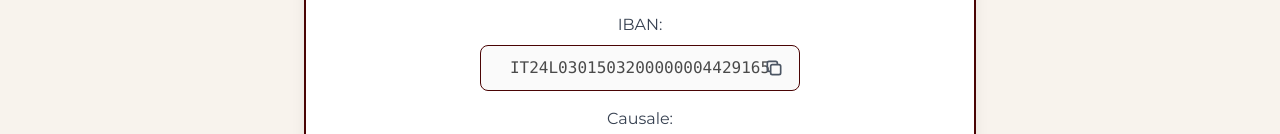
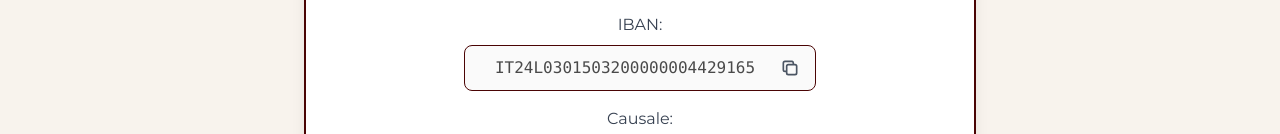
Before and after one commit to Giulia-e-Daniele/wedding, a plain HTML site: page index.html in a window 1280 px wide. Shown: the part 8161-8295 px from the top of the page. Drawn offline with nearby package versions, Linux system fonts and the light colour scheme; a web font is replaced by a local one.

Commit message:
fix regalo

```diff
--- a/index.html
+++ b/index.html
@@ -515,9 +515,9 @@
                     </p>
                     <div class="text-center">
                         <p class="text-gray-700 mb-2">IBAN:</p>
-                        <div class="w-full max-w-[20rem] m-auto">
+                        <div class="w-full max-w-[20rem] sm:max-w-[22rem] m-auto">
                             <div class="relative">
-                                <input id="ibanText" type="text" class="col-span-6 border-primary border rounded-lg block w-full p-2.5 font-mono font-medium text-center" value="IT24L0301503200000004429165" disabled readonly>
+                                <input id="ibanText" type="text" class="col-span-6 border-primary border rounded-lg block w-full p-2.5 font-mono font-medium text-center sm:pr-10" value="IT24L0301503200000004429165" disabled readonly>
                                 <button id="copyIban" class="absolute -end-3 sm:end-2 top-0 sm:top-1/2 -translate-y-1/2 rounded-lg p-1 sm:p-2 bg-white sm:bg-inherit inline-flex items-center justify-center">
                                     <span id="default-icon">
                                         <svg class="w-5 h-5 text-gray-600 copy-icon" fill="none" stroke="currentColor" viewBox="0 0 24 24">
```
Also changed, not shown: css/style.css.
